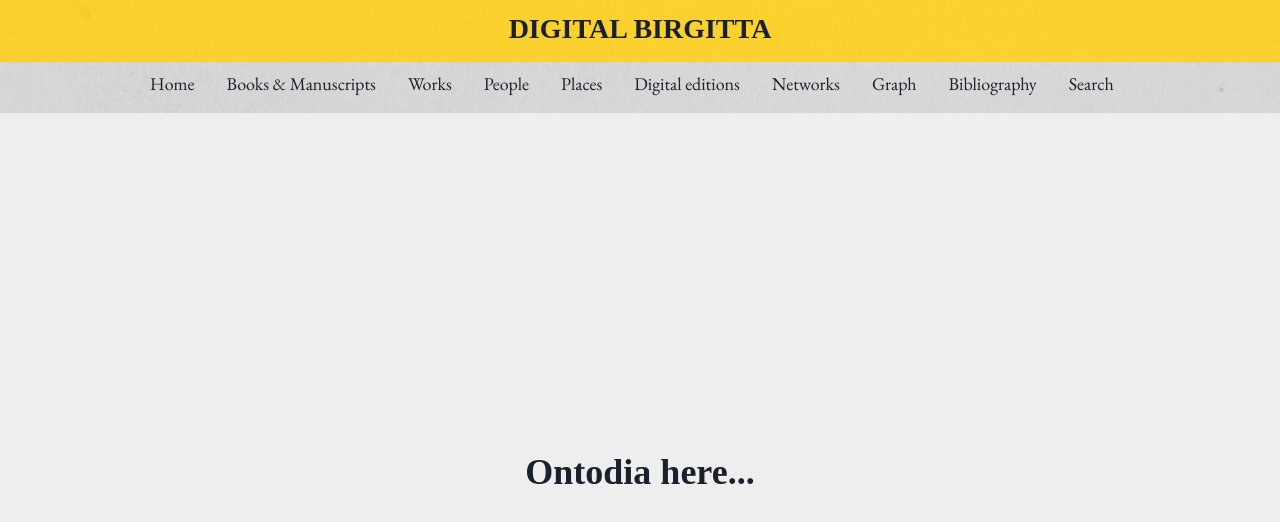
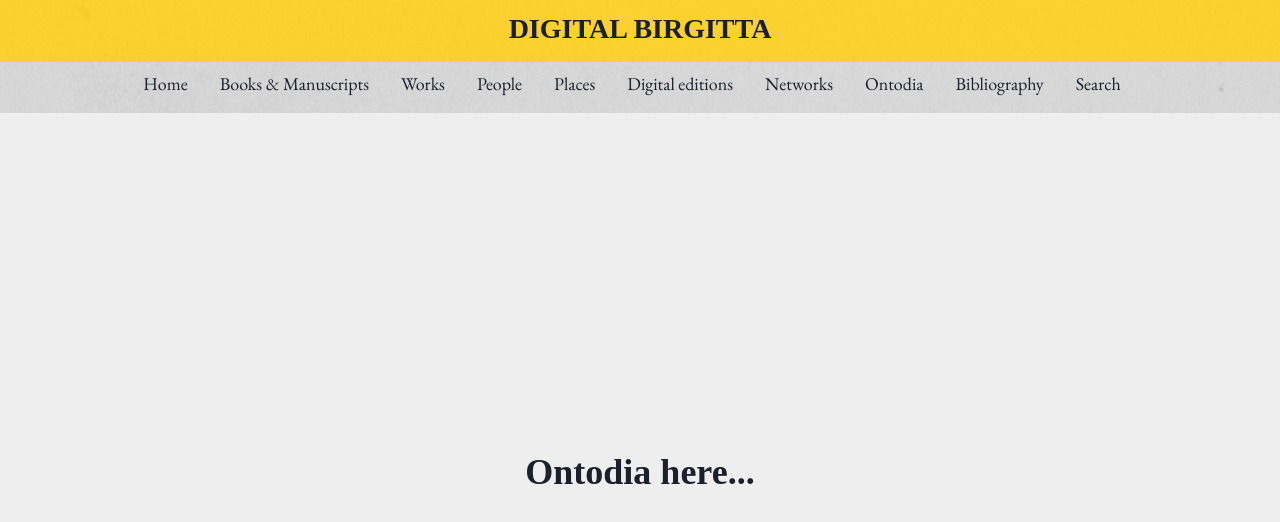
Before and after one commit to tarjelavik/revision-visualization, a Next.js app: page /graph in a window 1280 px wide. Shown: the top 522 px of the page. Built offline with nearby package versions, Linux system fonts and the light colour scheme; no server answers; a web font is replaced by a local one.

Commit message:
Use next paths for books and search

```diff
--- a/components/Layout/Header.js
+++ b/components/Layout/Header.js
@@ -58,7 +58,7 @@
             </ActiveLink>
           </WrapItem>
           <WrapItem pr="4">
-            <ActiveLink href={`${site}page/booksmss`} activeClassName="active">
+            <ActiveLink href={`/book`} activeClassName="active">
               <a>Books & Manuscripts</a>
             </ActiveLink>
           </WrapItem>
@@ -92,7 +92,7 @@
           </WrapItem>
           <WrapItem pr="4">
             <ActiveLink href={'https://revision-ontodia.vercel.app'} activeClassName="active">
-              <a>Graph</a>
+              <a>Ontodia</a>
             </ActiveLink>
           </WrapItem>
           <WrapItem pr="4">
@@ -101,7 +101,7 @@
             </ActiveLink>
           </WrapItem>
           <WrapItem pr="4">
-            <ActiveLink href={`${site}item/search`} activeClassName="active">
+            <ActiveLink href={`/search`} activeClassName="active">
               <a>Search</a>
             </ActiveLink>
           </WrapItem>
```
